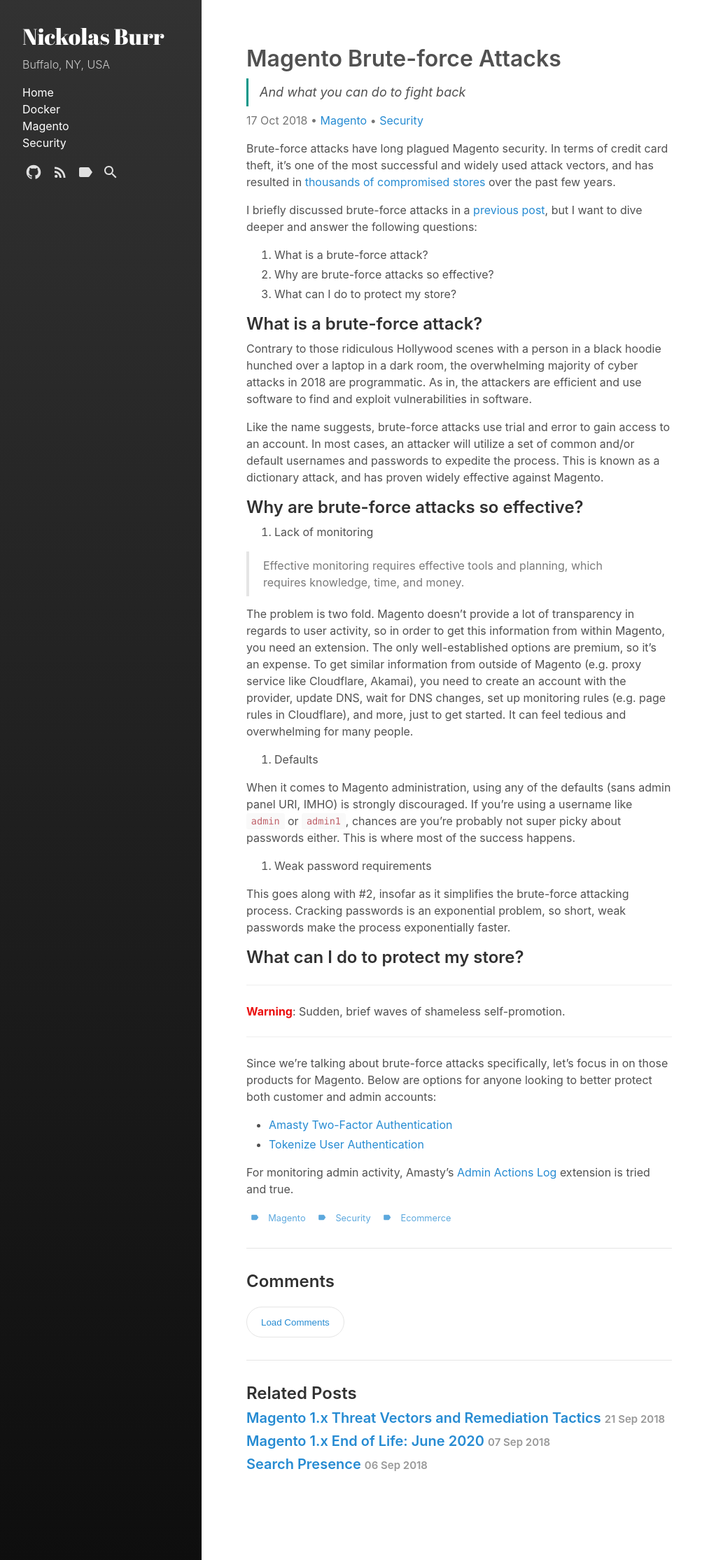
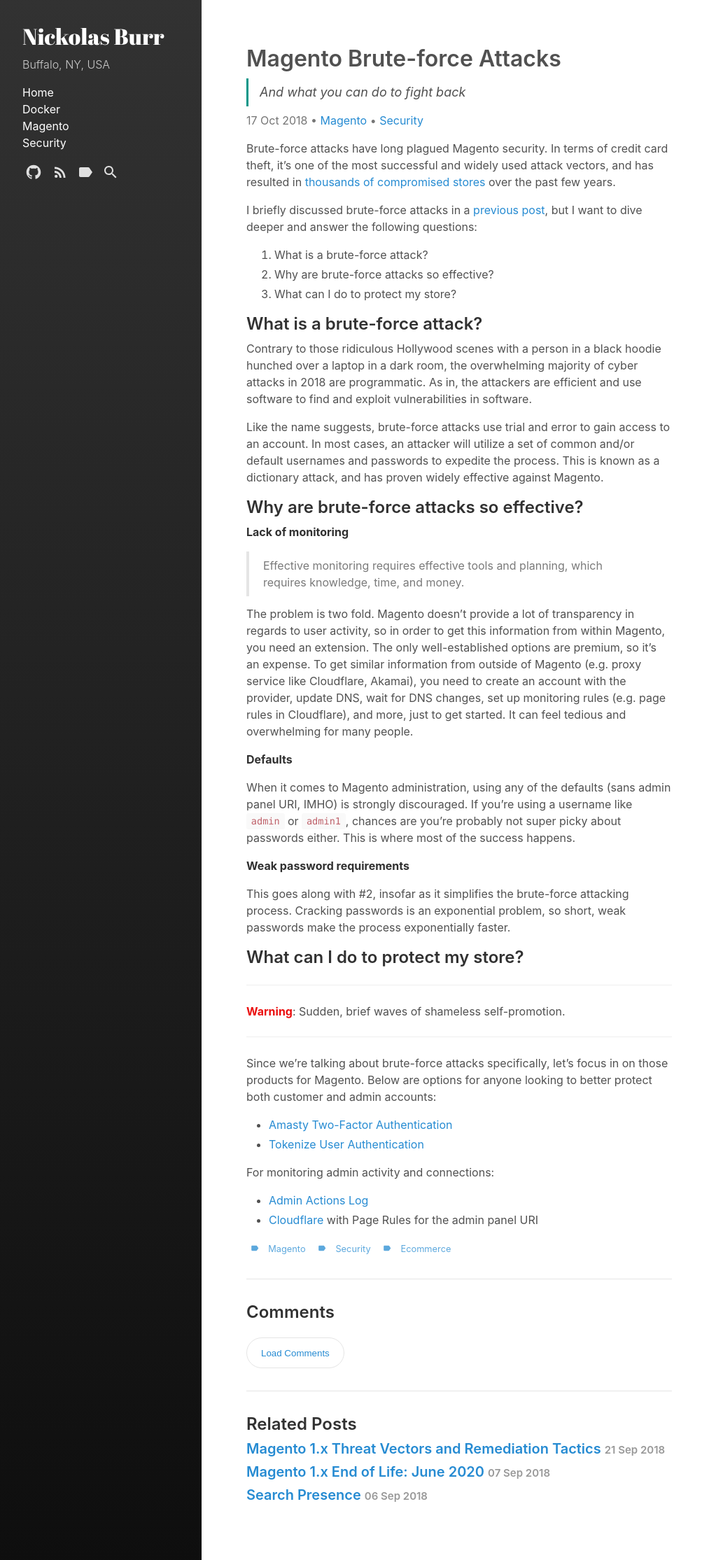
Before and after one commit to nickolasburr/blog, a Jekyll site: the page built from _posts/2018-10-17-magento-brute-force-attacks.md, in a window 1280 px wide. Shown: the whole page at 70% size, without its empty margins (0-1023 px from the left). Built offline with Jekyll 4.4.1, drawn with Linux system fonts in a browser that asks for light colours.

Commit message:
Update 10/17 blog post

```diff
--- a/_posts/2018-10-17-magento-brute-force-attacks.md
+++ b/_posts/2018-10-17-magento-brute-force-attacks.md
@@ -77,5 +77,7 @@ accounts:
 + [Amasty Two-Factor Authentication](https://amasty.com/magento-two-factor-authentication.html)
 + [Tokenize User Authentication](https://store.nickolasburr.com/tokenize-user-authentication.html)
 
-For monitoring admin activity, Amasty's [Admin Actions Log](https://amasty.com/admin-actions-log.html)
-extension is tried and true.
+For monitoring admin activity and connections:
+
++ [Admin Actions Log](https://amasty.com/admin-actions-log.html)
++ [Cloudflare](https://www.cloudflare.com) with Page Rules for the admin panel URI
```
Also changed, not shown: other parts of _posts/2018-10-17-magento-brute-force-attacks.md (+3 -3 lines).
